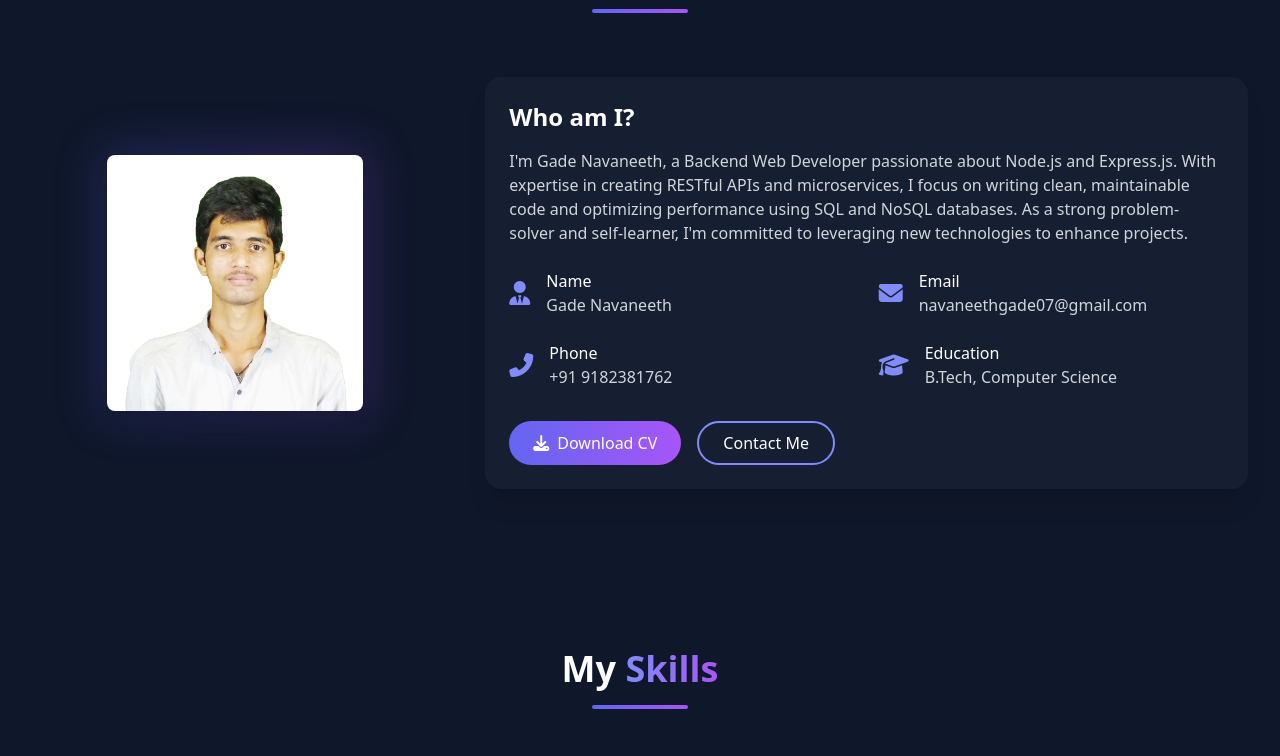
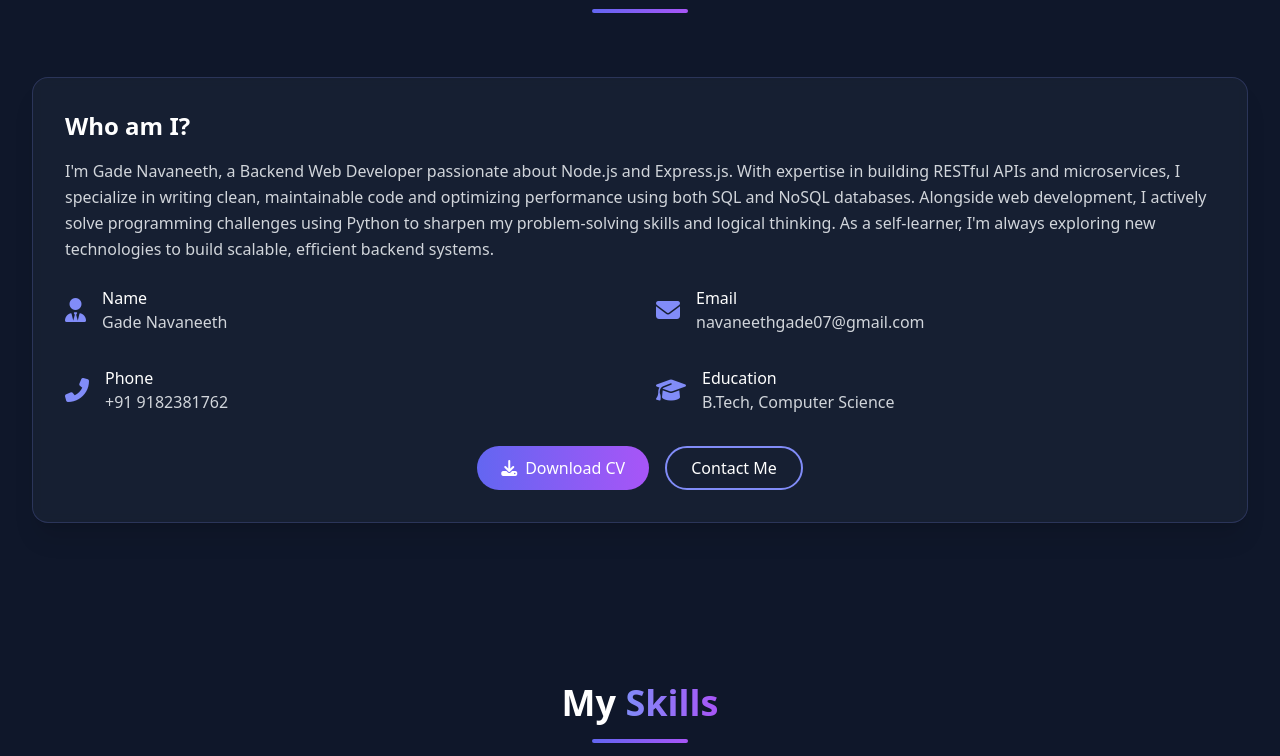
Before and after one commit to Navaneeth-21/My_Portfolio, a website: page public/index.html in a window 1280 px wide. Shown: the part 703-1459 px from the top of the page. Drawn offline with nearby package versions, Linux system fonts and the light colour scheme.

Commit message:
Updating about section

```diff
--- a/public/index.html
+++ b/public/index.html
@@ -79,9 +79,9 @@
                     <h1 class="text-4xl md:text-5xl lg:text-6xl font-bold text-white mb-4">Hi👋, I'm <span
                             class="text-transparent bg-clip-text bg-gradient-to-r from-indigo-400 to-purple-500">Navaneeth</span>
                     </h1>
-                    <h2 class="text-2xl md:text-3xl text-gray-300 mb-6">Backend Developer</h2>
+                    <h2 class="text-2xl md:text-3xl text-gray-300 mb-6">Software & Backend Developer</h2>
                     <p class="text-gray-300 mb-8 max-w-lg">Passionate about building robust server-side applications
-                        with Node.js and Express.js, specializing in RESTful APIs and database optimization.</p>
+                        with Node.js and Express.js, specializing in RESTful APIs, database optimization and Python.</p>
                     <div class="flex space-x-4">
                         <a href="#projects"
                             class="inline-flex items-center px-6 py-3 text-base font-medium rounded-full text-white bg-gradient-to-r from-indigo-500 to-purple-500 hover:from-indigo-600 hover:to-purple-600 shadow-lg transition duration-300">View
@@ -114,25 +114,22 @@
                 <div class="w-24 h-1 bg-gradient-to-r from-indigo-500 to-purple-500 mx-auto rounded-full"></div>
             </div>
             <div class="flex flex-col md:flex-row items-center">
-                <div class="md:w-1/3 mb-8 md:mb-0 flex justify-center">
-                    <div class="relative w-64 h-64">
+                <div class="md:w-full flex justify-center">
+                    <div class="max-w-2xl w-full sm:max-w-full">
                         <div
-                            class="absolute -inset-2 bg-gradient-to-r from-indigo-500 to-purple-500 rounded-lg opacity-20 blur-xl">
-                        </div>
-                        <img src="assets/images/my_image_2.png" alt="About Me"
-                            class="relative z-10 w-full h-full rounded-lg object-cover shadow-lg">
-                    </div>
-                </div>
-                <div class="md:w-2/3 md:pl-12">
-                    <div class="bg-slate-800 bg-opacity-50 rounded-2xl p-6 shadow-xl backdrop-blur-sm">
+                            class="bg-slate-800 bg-opacity-50 rounded-2xl p-8 shadow-xl backdrop-blur-sm border border-indigo-400/20">
                             <h3 class="text-2xl font-semibold text-white mb-4">Who am I?</h3>
-                        <p class="text-gray-300 mb-6">
-                            I'm Gade Navaneeth, a Backend Web Developer passionate about Node.js and Express.js. With
-                            expertise in creating RESTful APIs and microservices, I focus on writing clean, maintainable
-                            code and optimizing performance using SQL and NoSQL databases. As a strong problem-solver
-                            and self-learner, I'm committed to leveraging new technologies to enhance projects.
+                            <p class="text-gray-300 mb-6 leading-relaxed">
+                                I'm Gade Navaneeth, a Backend Web Developer passionate about Node.js and Express.js.
+                                With expertise in building RESTful APIs and microservices, I specialize in writing
+                                clean, maintainable code and optimizing performance using both SQL and NoSQL databases.
+
+
+                                Alongside web development, I actively solve programming challenges using Python to
+                                sharpen my problem-solving skills and logical thinking. As a self-learner, I'm always
+                                exploring new technologies to build scalable, efficient backend systems.
                             </p>
-                        <div class="grid grid-cols-1 sm:grid-cols-2 gap-6 mb-8">
+                            <div class="grid grid-cols-1 sm:grid-cols-2 gap-8 mb-8">
                                 <div class="flex items-center">
                                     <div class="mr-4 text-indigo-400">
                                         <i class="fas fa-user-tie text-2xl"></i>
@@ -170,7 +167,7 @@
                                     </div>
                                 </div>
                             </div>
-                        <div class="flex space-x-4">
+                            <div class="flex space-x-4 justify-center">
                                 <a href="assets/files/Navaneeth_Resume (1).pdf"
                                     class="inline-flex items-center px-6 py-2 text-base font-medium rounded-full text-white bg-gradient-to-r from-indigo-500 to-purple-500 hover:from-indigo-600 hover:to-purple-600 transition duration-300">
                                     <i class="fas fa-download mr-2"></i> Download CV
@@ -179,6 +176,7 @@
                                     class="inline-flex items-center px-6 py-2 text-base font-medium rounded-full text-white border-2 border-indigo-400 hover:bg-indigo-400 hover:bg-opacity-10 transition duration-300">
                                     Contact Me
                                 </a>
+                            </div>
                         </div>
                     </div>
                 </div>
```
Lines whose indentation alone changed are shown as unchanged.
